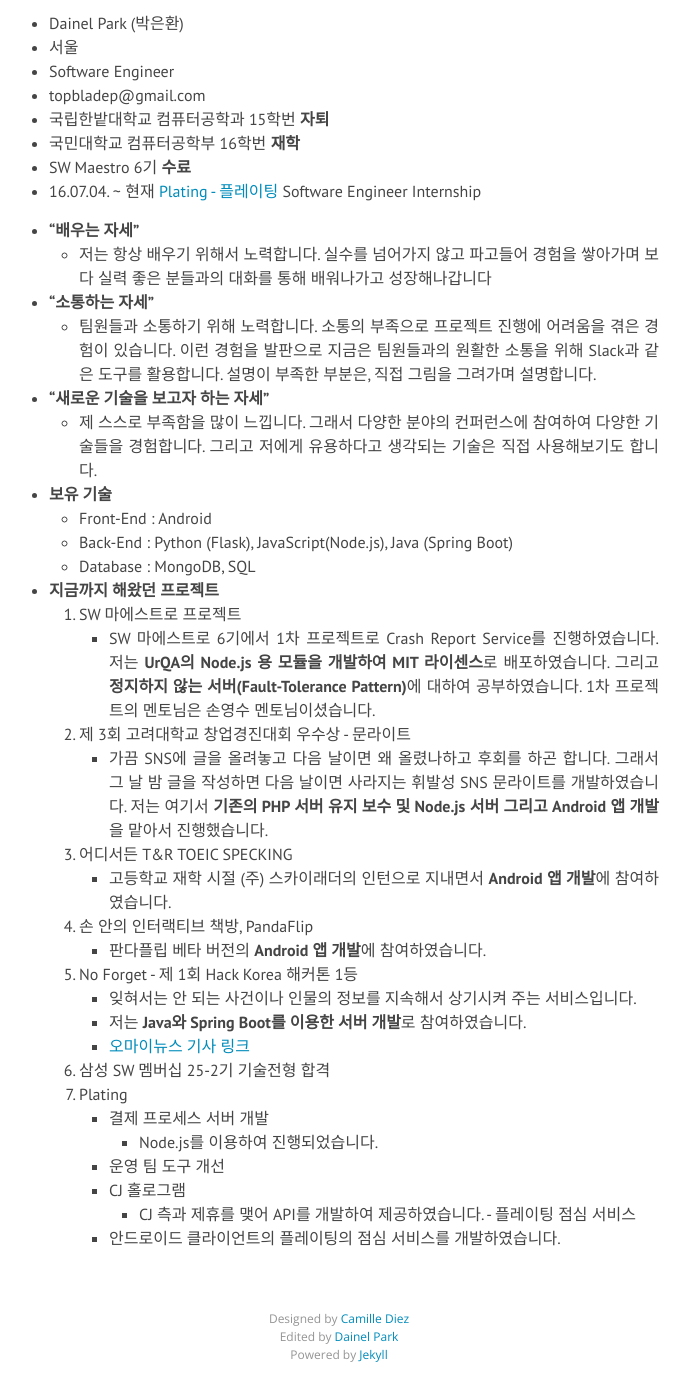
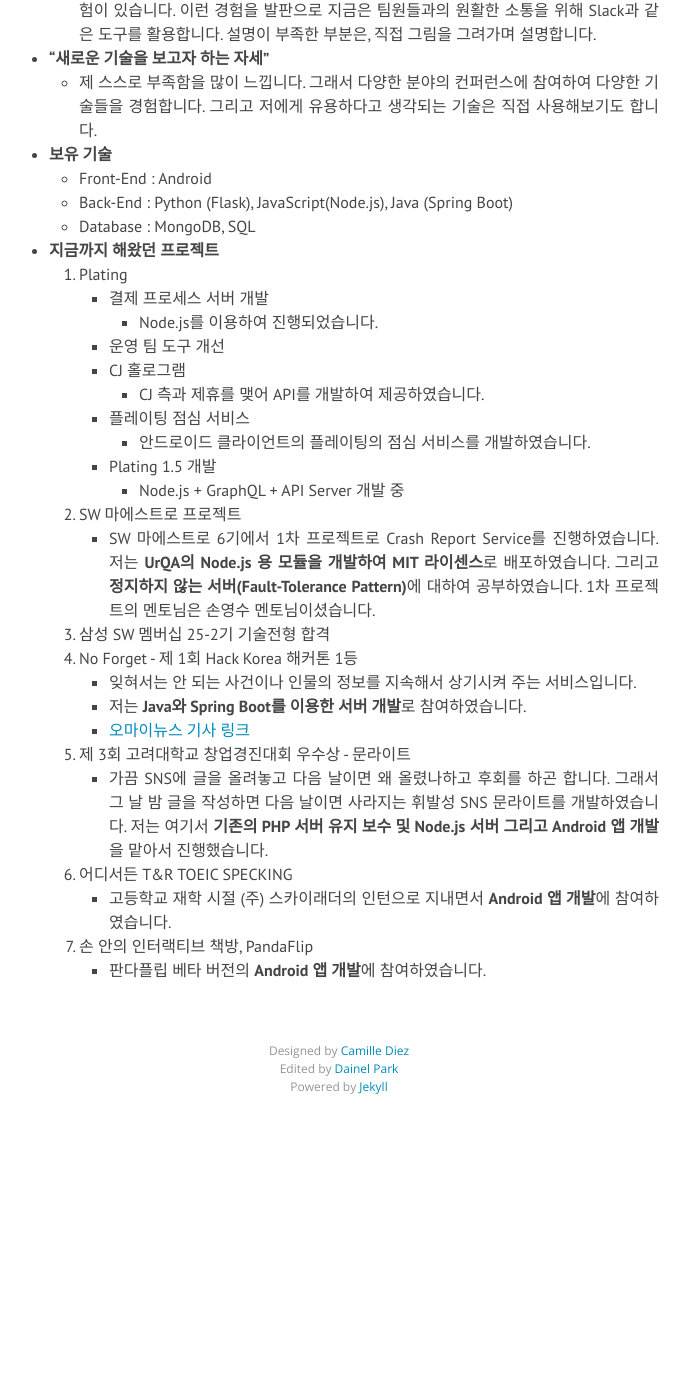
Before and after one commit to DainelPark/dainelpark.github.io, a Jekyll site: the page built from about.md, in a window 1280 px wide and 1400 px high, scrolled down 1184 px. Shown: the whole window, without its empty margins (301-991 px from the left). Built offline with Jekyll 4.4.1, drawn with Linux system fonts in a browser that asks for light colours; nearby versions of some CDN libraries; after the commit the page ends 2316 px from its top, so only the background shows below that.

Commit message:
update about.md

```diff
--- a/about.md
+++ b/about.md
@@ -27,26 +27,28 @@
 	- Back-End : Python (Flask), JavaScript(Node.js), Java (Spring Boot)
 	- Database : MongoDB, SQL
 - **지금까지 해왔던 프로젝트**
-	1. SW 마에스트로 프로젝트
-		- SW 마에스트로 6기에서 1차 프로젝트로 Crash Report Service를 진행하였습니다.
-저는 **UrQA의 Node.js 용 모듈을 개발하여 MIT 라이센스**로 배포하였습니다. 그리고 **정지하지 않는 서버(Fault-Tolerance Pattern)**에 대하여 공부하였습니다. 1차 프로젝트의 멘토님은 손영수 멘토님이셨습니다.
-	2. 제 3회 고려대학교 창업경진대회 우수상 - 문라이트
-		- 가끔 SNS에 글을 올려놓고 다음 날이면 왜 올렸나하고 후회를 하곤 합니다. 그래서 그 날 밤 글을 작성하면 다음 날이면 사라지는 휘발성 SNS 문라이트를 개발하였습니다.
-저는 여기서 **기존의 PHP 서버 유지 보수 및 Node.js 서버 그리고 Android 앱 개발**을 맡아서 진행했습니다.
-	3. 어디서든 T&R TOEIC SPECKING
-		- 고등학교 재학 시절 (주) 스카이래더의 인턴으로 지내면서 **Android 앱 개발**에 참여하였습니다.
-	4. 손 안의 인터랙티브 책방, PandaFlip
-		- 판다플립 베타 버전의 **Android 앱 개발**에 참여하였습니다.
-	5. No Forget - 제 1회 Hack Korea 해커톤 1등
-		- 잊혀서는 안 되는 사건이나 인물의 정보를 지속해서 상기시켜 주는 서비스입니다.
-		- 저는 **Java와 Spring Boot를 이용한 서버 개발**로 참여하였습니다.
-		- [오마이뉴스 기사 링크](http://www.ohmynews.com/NWS_Web/View/at_pg.aspx?CNTN_CD=A0002170007&CMPT_CD=SEARCH)
-	6. 삼성 SW 멤버십 25-2기 기술전형 합격
-	7. Plating
+	1. Plating
 		- 결제 프로세스 서버 개발
 			- Node.js를 이용하여 진행되었습니다.
 		- 운영 팀 도구 개선
 		- CJ 홀로그램
 			- CJ 측과 제휴를 맺어 API를 개발하여 제공하였습니다.
-	- 플레이팅 점심 서비스
-		- 안드로이드 클라이언트의 플레이팅의 점심 서비스를 개발하였습니다.
+		- 플레이팅 점심 서비스
+			- 안드로이드 클라이언트의 플레이팅의 점심 서비스를 개발하였습니다.
+		- Plating 1.5 개발
+			- Node.js + GraphQL + API Server 개발 중
+	2. SW 마에스트로 프로젝트
+		- SW 마에스트로 6기에서 1차 프로젝트로 Crash Report Service를 진행하였습니다.
+저는 **UrQA의 Node.js 용 모듈을 개발하여 MIT 라이센스**로 배포하였습니다. 그리고 **정지하지 않는 서버(Fault-Tolerance Pattern)**에 대하여 공부하였습니다. 1차 프로젝트의 멘토님은 손영수 멘토님이셨습니다.
+	3. 삼성 SW 멤버십 25-2기 기술전형 합격
+	4. No Forget - 제 1회 Hack Korea 해커톤 1등
+		- 잊혀서는 안 되는 사건이나 인물의 정보를 지속해서 상기시켜 주는 서비스입니다.
+		- 저는 **Java와 Spring Boot를 이용한 서버 개발**로 참여하였습니다.
+		- [오마이뉴스 기사 링크](http://www.ohmynews.com/NWS_Web/View/at_pg.aspx?CNTN_CD=A0002170007&CMPT_CD=SEARCH)
+	5. 제 3회 고려대학교 창업경진대회 우수상 - 문라이트
+		- 가끔 SNS에 글을 올려놓고 다음 날이면 왜 올렸나하고 후회를 하곤 합니다. 그래서 그 날 밤 글을 작성하면 다음 날이면 사라지는 휘발성 SNS 문라이트를 개발하였습니다.
+저는 여기서 **기존의 PHP 서버 유지 보수 및 Node.js 서버 그리고 Android 앱 개발**을 맡아서 진행했습니다.
+	6. 어디서든 T&R TOEIC SPECKING
+		- 고등학교 재학 시절 (주) 스카이래더의 인턴으로 지내면서 **Android 앱 개발**에 참여하였습니다.
+	7. 손 안의 인터랙티브 책방, PandaFlip
+		- 판다플립 베타 버전의 **Android 앱 개발**에 참여하였습니다.
```
Also changed, not shown: images/profile_image_.jpg (deleted), 2 other files.
